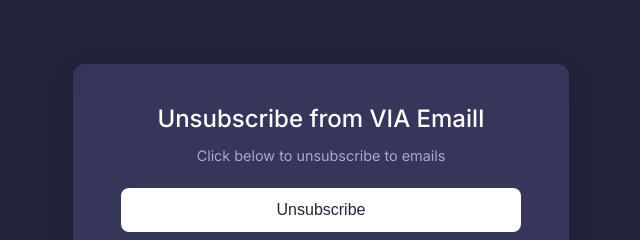
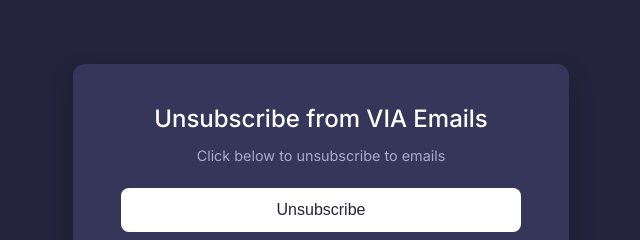
Before and after one commit to Daggerzzzzzz/via_unsubscribe, a plain HTML site: page index.html in a window 1280 px wide. Shown: the top 240 px of the page, 319-959 px from the left. Drawn offline with Linux system fonts and the light colour scheme.

Commit message:
Initial Commit

```diff
--- a/index.html
+++ b/index.html
@@ -13,7 +13,7 @@
 <body>
     <div class="main-container">
         <div class="content-box">
-            <h1>Unsubscribe from VIA EmailI</h1>
+            <h1>Unsubscribe from VIA Emails</h1>
             <p>Click below to unsubscribe to emails</p>
             <button id="resubscribeBtn">Unsubscribe</button>
             <p class="email-text">For use by f***y@via.com</p>
```
